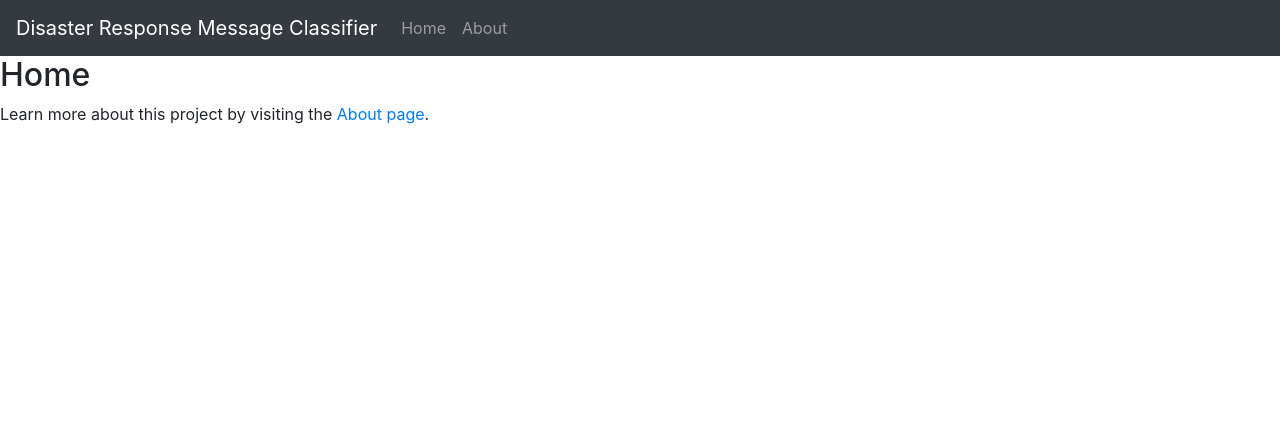
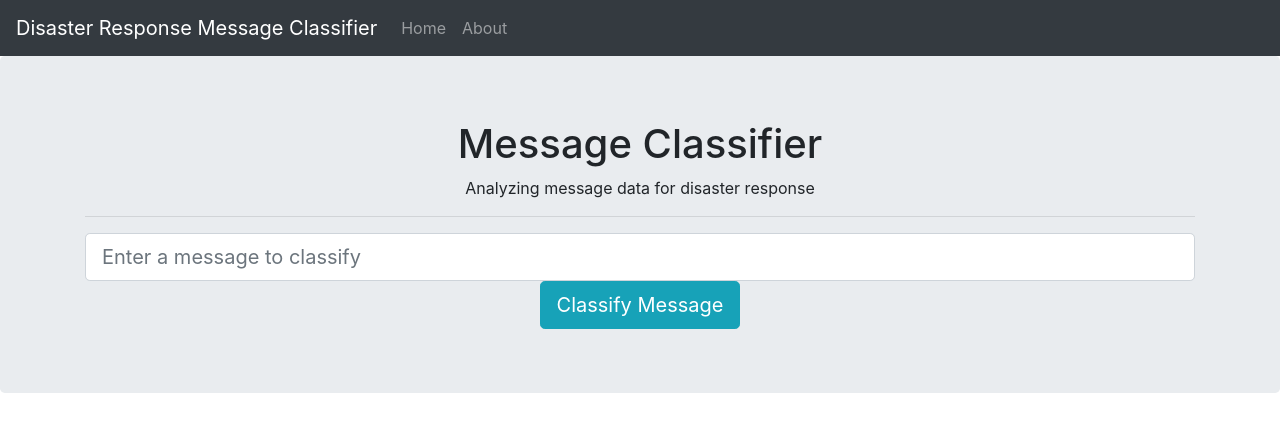
Before and after one commit to tristenwallace/disaster_response_message_classifier, a Flask app: page / in a window 1280 px wide. Shown: the top 432 px of the page. Run offline with Flask 3, Linux system fonts and the light colour scheme; some libraries are stand-ins or nearby versions.

Commit message:
feat: Make message form and subsequent query page
Message query renders go.html

```diff
--- a/webapp/pages.py
+++ b/webapp/pages.py
@@ -1,11 +1,21 @@
-from flask import Blueprint, render_template
+from flask import Blueprint, render_template, request
 
 bp = Blueprint("pages", __name__)
+
+
 
 @bp.route("/")
 def home():
     return render_template("pages/home.html")
 
+@bp.route("/go")
+def response():
+    # save user input in query
+    query = request.args.get('query', '')
+
+    return render_template("pages/go.html",
+                           query=query)
+
 @bp.route("/about")
 def about():
     return render_template("pages/about.html")
--- a/webapp/templates/base.html
+++ b/webapp/templates/base.html
@@ -1,5 +1,6 @@
 <!DOCTYPE html>
 <html lang="en">
+
 <head>
     <!-- Required meta tags -->
     <meta charset="utf-8">
@@ -10,18 +11,44 @@
 
     <title>Disaster Response - {% block title %}{% endblock title %}</title>
 </head>
+
 <body>
-{% include("_navigation.html") %}
-<section>
+    <!-- Navigation Bar -->
+    {% include("_navigation.html") %}
+
+    <!-- Header Block - Submit Message -->
     <header>
-        {% block header %}{% endblock header %}
+        {% block header %}
+        <div class="jumbotron">
+            <div class="container">
+                <h1 class="text-center">Message Classifier</h1>
+                <p class="text-center">Analyzing message data for disaster response</p>
+                <hr />
+
+                <div class="row">
+                    <div class="col-lg-12 form-group-lg">
+                        <form action="/go" method="get">
+                            <input type="text" class="form-control form-control-lg" name="query" placeholder="Enter a message to classify">
+                            <div class="text-center " ">
+                                <button type="submit" class="btn btn-lg btn-info">Classify Message</button>
+                            </div>
+                        </form>
+                    </div>
+                </div>
+
+                <!-- Query Message in go.html -->
+                {% block message %}
+                {% endblock message%}
+            </div>
+        </div>
+        {% endblock header %}
     </header>
+
     <main>
-        {% block content %}<p>TODO: Implement classification input</p>{% endblock content %}
     <main>
-</section>
-<script src="https://code.jquery.com/jquery-3.3.1.slim.min.js" integrity="sha384-q8i/X+965DzO0rT7abK41JStQIAqVgRVzpbzo5smXKp4YfRvH+8abtTE1Pi6jizo" crossorigin="anonymous"></script>
-<script src="https://cdnjs.cloudflare.com/ajax/libs/popper.js/1.14.7/umd/popper.min.js" integrity="sha384-UO2eT0CpHqdSJQ6hJty5KVphtPhzWj9WO1clHTMGa3JDZwrnQq4sF86dIHNDz0W1" crossorigin="anonymous"></script>
-<script src="https://stackpath.bootstrapcdn.com/bootstrap/4.3.1/js/bootstrap.min.js" integrity="sha384-JjSmVgyd0p3pXB1rRibZUAYoIIy6OrQ6VrjIEaFf/nJGzIxFDsf4x0xIM+B07jRM" crossorigin="anonymous"></script>
+
+    <script src="https://code.jquery.com/jquery-3.3.1.slim.min.js" integrity="sha384-q8i/X+965DzO0rT7abK41JStQIAqVgRVzpbzo5smXKp4YfRvH+8abtTE1Pi6jizo" crossorigin="anonymous"></script>
+    <script src="https://cdnjs.cloudflare.com/ajax/libs/popper.js/1.14.7/umd/popper.min.js" integrity="sha384-UO2eT0CpHqdSJQ6hJty5KVphtPhzWj9WO1clHTMGa3JDZwrnQq4sF86dIHNDz0W1" crossorigin="anonymous"></script>
+    <script src="https://stackpath.bootstrapcdn.com/bootstrap/4.3.1/js/bootstrap.min.js" integrity="sha384-JjSmVgyd0p3pXB1rRibZUAYoIIy6OrQ6VrjIEaFf/nJGzIxFDsf4x0xIM+B07jRM" crossorigin="anonymous"></script>
 </body>
 </html>
--- a/webapp/templates/pages/home.html
+++ b/webapp/templates/pages/home.html
@@ -1,8 +1,6 @@
 {% extends 'base.html' %}
 
-{% block header %}
-  <h2>{% block title %}Home{% endblock title %}</h2>
-{% endblock header %}
+<h2>{% block title %}Home{% endblock title %}</h2>
 
 {% block content %}
   <p>
```
Also changed, not shown: webapp/templates/pages/go.html (added, +9 -0 lines).
